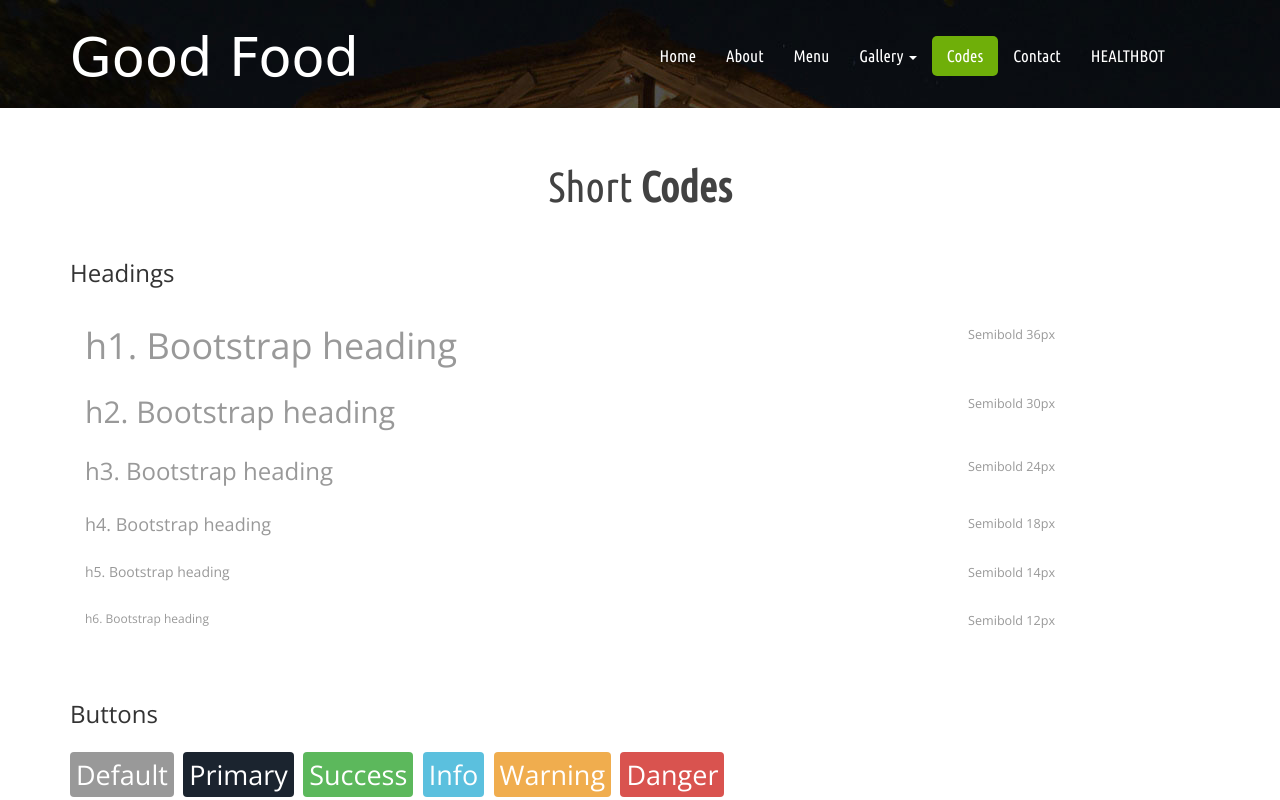
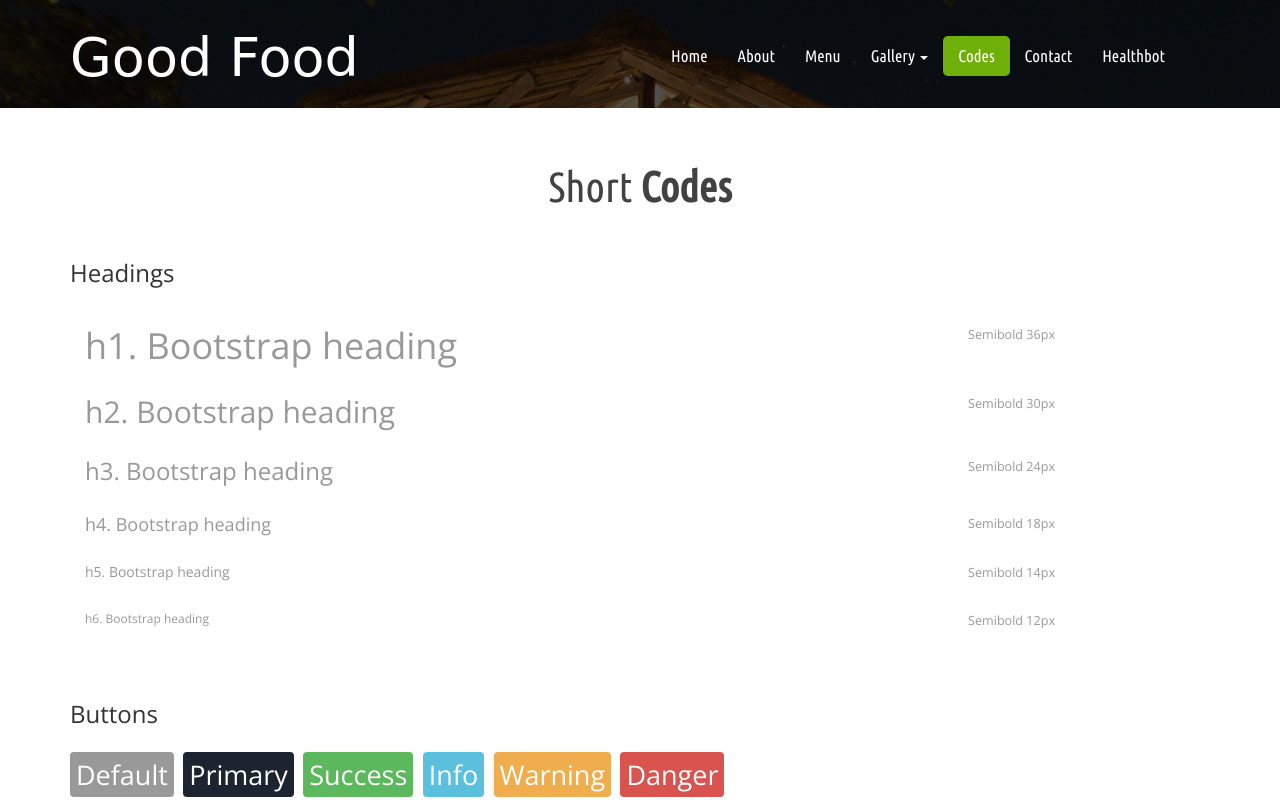
Before and after one commit to ramdeepaksai/project48, a plain HTML site: page codes.html in a window 1280 px wide. Shown: the top 800 px of the page. Drawn offline with nearby package versions, Linux system fonts and the light colour scheme; a web font is replaced by a local one.

Commit message:
Update codes.html

```diff
--- a/codes.html
+++ b/codes.html
@@ -56,7 +56,7 @@ Smartphone Compatible web template, free webdesigns for Nokia, Samsung, LG, Sony
 								</li>
 							<li class="active"><a href="codes.html">Codes</a></li>
 							<li><a href="contact.html">Contact</a></li>
-							<li><a href="healthbot.html">HEALTHBOT</a></li>
+							<li><a href="healthbot.html">Healthbot</a></li>
 						</ul>
 
 					</div><!-- /.navbar-collapse -->
```
